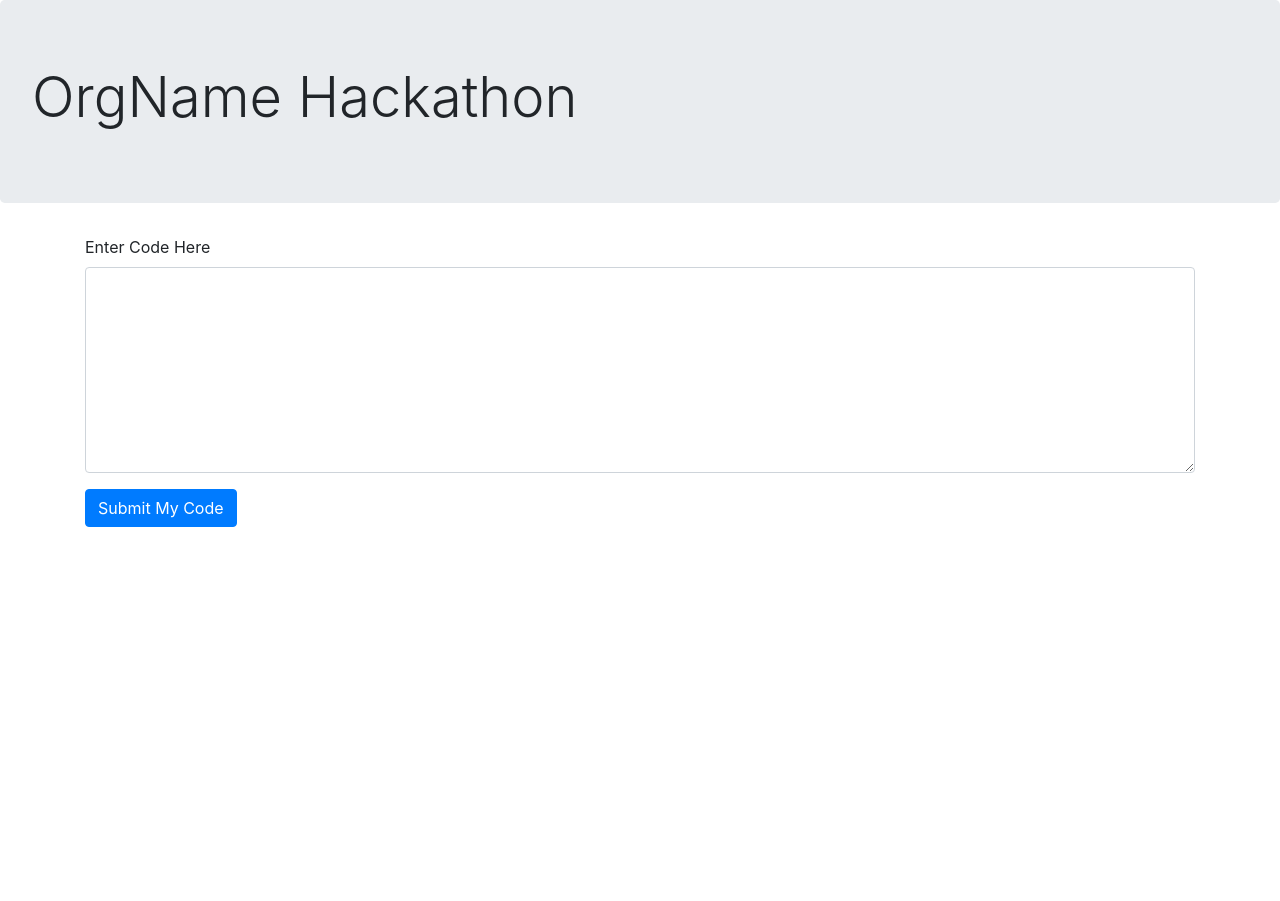
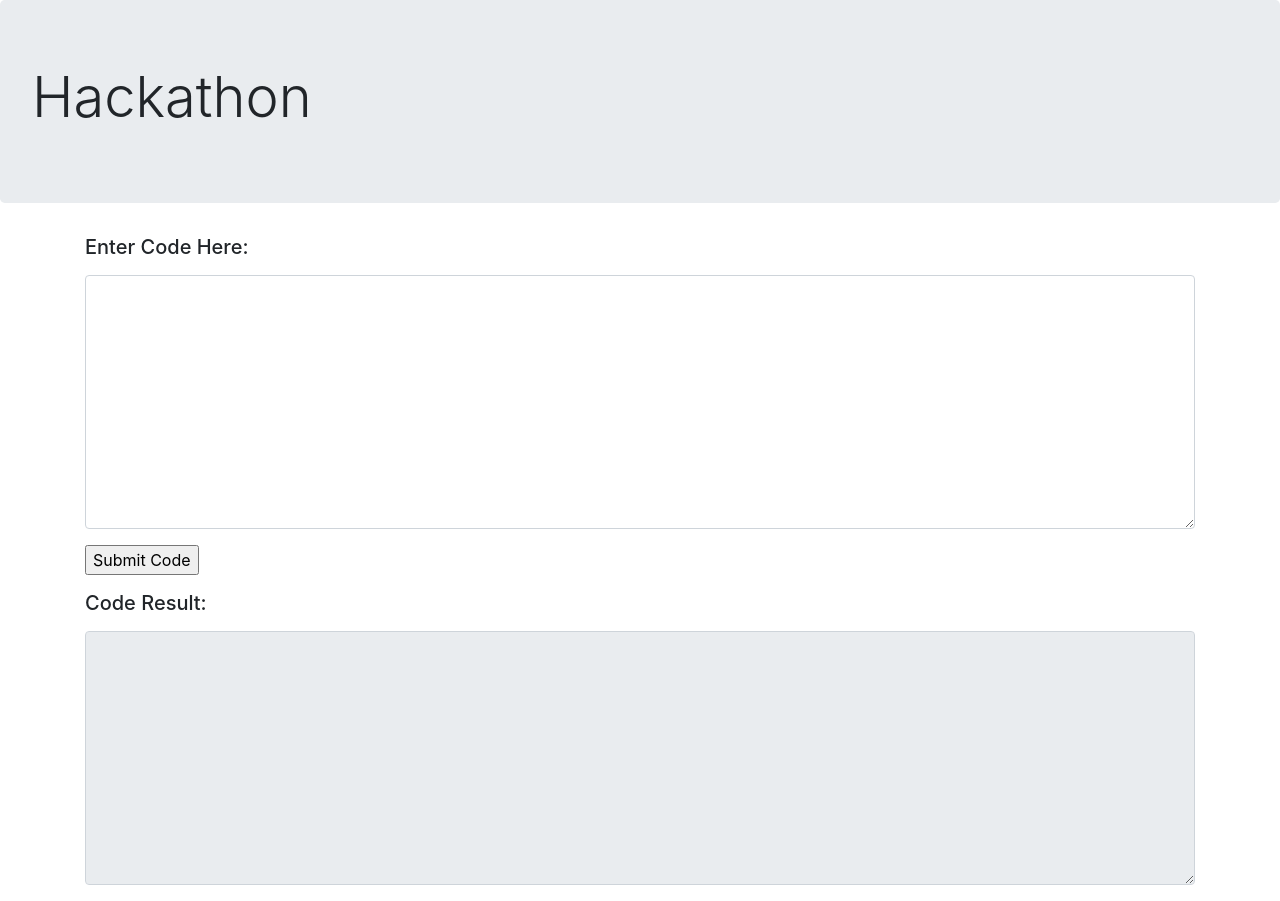
Before and after one commit to martiousteam/python-hackathon-webapp, a Flask app: page / in a window 1280 px wide. Before the commit the page ends 527 px from the top, so only its background shows below. Run offline with Flask 2, Linux system fonts and the light colour scheme; some libraries are stand-ins or nearby versions.

Commit message:
Moved output of user entered code to same page

```diff
--- /dev/null
+++ b/forms.py
@@ -0,0 +1,11 @@
+from wtforms import Form, TextAreaField, validators, SubmitField #, PasswordField, ValidationError, SelectField, IntegerField
+from wtforms.widgets import TextArea
+
+
+class CodeForm(Form):
+    code_text = TextAreaField('Enter Code Here:', [validators.DataRequired()], widget=TextArea(), render_kw={'class': 'form-control', 'rows': 10, 'columns': 1000})
+    code_submit = SubmitField('Submit Code')
+
+
+class ResultForm(Form):
+    result_text = TextAreaField('Code Result:', [validators.data_required()], render_kw={'readonly': True, 'class': 'form-control', 'rows': 10, 'columns': 50})
--- a/hackathonapp.py
+++ b/hackathonapp.py
@@ -2,60 +2,41 @@
 # !/usr/bin/env python
 
 from flask import Flask, render_template, request, redirect, url_for
-
-try:
-    from StringIO import StringIO
-except ImportError:
-    from io import StringIO
-import sys
-import contextlib
+from forms import CodeForm, ResultForm
+from stdio import stdoutIO
 
 app = Flask(__name__)
 app.debug = True
 app.secret_key = 'development key'
 
 
-@contextlib.contextmanager
-def stdoutIO(stdout=None):
-    old = sys.stdout
-    if stdout is None:
-        stdout = StringIO()
-    sys.stdout = stdout
-    yield stdout
-    sys.stdout = old
+@app.route('/', methods=['GET', 'POST'])
+def homepage():
+	code_form = CodeForm(request.form)
+	result_form = ResultForm(request.form)
 
+	app.logger.info(request.method)
 
-@app.route('/')
-def homepage():
-    return render_template("index.html")
+	if request.method == 'POST' and code_form.validate() and code_form.code_submit.data:
+
+		code_str = code_form.code_text.data
+
+		with stdoutIO() as s:
+			try:
+				code = compile(code_str, "script", "exec")
+				exec(code)
+				result_form.result_text.data = s.getvalue()
+			except:
+				app.logger.info("I am in exception")
+				result_form.result_text.data = 'Code does not work!'
+
+	return render_template('index.html', code_form=code_form, result_form=result_form)
 
 
 @app.route('/crash')
 def main():
-    raise Exception()
-
-
-@app.route('/verifycode', methods=['GET', 'POST'])
-def verifycode():
-
-	if request.method == 'POST':
-		print (request.form['code'])
-
-		code = compile(request.form['code'], "script", "exec")
-		ns = {}
-		codeoutput = ''
-		try:
-			with stdoutIO() as s:
-				exec(code)
-			codeoutput = s.getvalue()
-		except:
-			codeoutput = 'Code does not work!'
-
-		return render_template("verifycode.html", codeoutput = codeoutput)
-		# return 'your code does not work'
-	else:
-		return redirect(url_for('homepage'))
+	raise Exception()
 
 
 if __name__ == "__main__":
-    app.run(debug=True)
+	app.run(debug=True)
--- a/requirements.txt
+++ b/requirements.txt
@@ -4,3 +4,4 @@ itsdangerous==1.1.0
 Jinja2==2.10.1
 MarkupSafe==1.1.1
 Werkzeug==0.15.2
+WTForms==2.2.1
--- a/templates/index.html
+++ b/templates/index.html
@@ -3,32 +3,25 @@
 {% block body %}
 <div class="container">
 
-	<form method=post action="{{ url_for('verifycode') }}">
-	  <div class="form-group">
-		<label>Enter Code Here</label>
-		<textarea class="form-control" id="code" rows="8" name="code"></textarea>
-	  </div>
-	  <div class="form-group">
-		<button type="submit" class="btn btn-primary">Submit My Code</button>
-	  </div>
+	<h5>{{ code_form.code_text.label }}</h5>
+	<form method="POST" action="">
+		<div class="form-group">
+			{{ code_form.code_text }}
+		</div>
+		<div class="form-group">
+			{{ code_form.code_submit }}
+		</div>
+	</form>
+
+	<h5>{{ result_form.result_text.label }}</h5>
+	<form method="POST" action="">
+		<div class="form-group">
+			{{ result_form.result_text }}
+		</div>
+
+	<form method="POST" action="">
 	</form>
 
 </div>
 
-<!--
-    <textarea class="form-control" id="code" rows="8"></textarea>
-	<div class="jumbotron text-left">
-        <h1>Data Scientiest's Toolbox</h1>
-        <p>
-            &nbsp;
-        </p>
-        <p>
-            <a class="lead" href="/dashboard"><i class="fa fa-th-large"></i> Let's Create Something...</a>
-        </p>
-        <p>
-            <a class="lead" href="#"><i class="fa fa-whatsapp"></i> More to come, watch out this space for more</a>
-        </p>
-
-    </div>
--->
 {% endblock %}
--- a/templates/layout.html
+++ b/templates/layout.html
@@ -10,7 +10,7 @@
 <body>
 
     <div class="jumbotron">
-      <h1 class="display-4">OrgName Hackathon</h1>
+      <h1 class="display-4">Hackathon</h1>
     </div>
 
 <!--
@@ -18,7 +18,7 @@
 
 
     <P><center>
-    <h1>OrgName Hackathon</h1>
+    <h1>Hackathon</h1>
     </center></p>
 -->
     {% block body %} {% endblock %}
```
Also changed, not shown: stdio.py (added, +17 -0 lines), templates/index2.html (added, +43 -0 lines), 1 other file.
